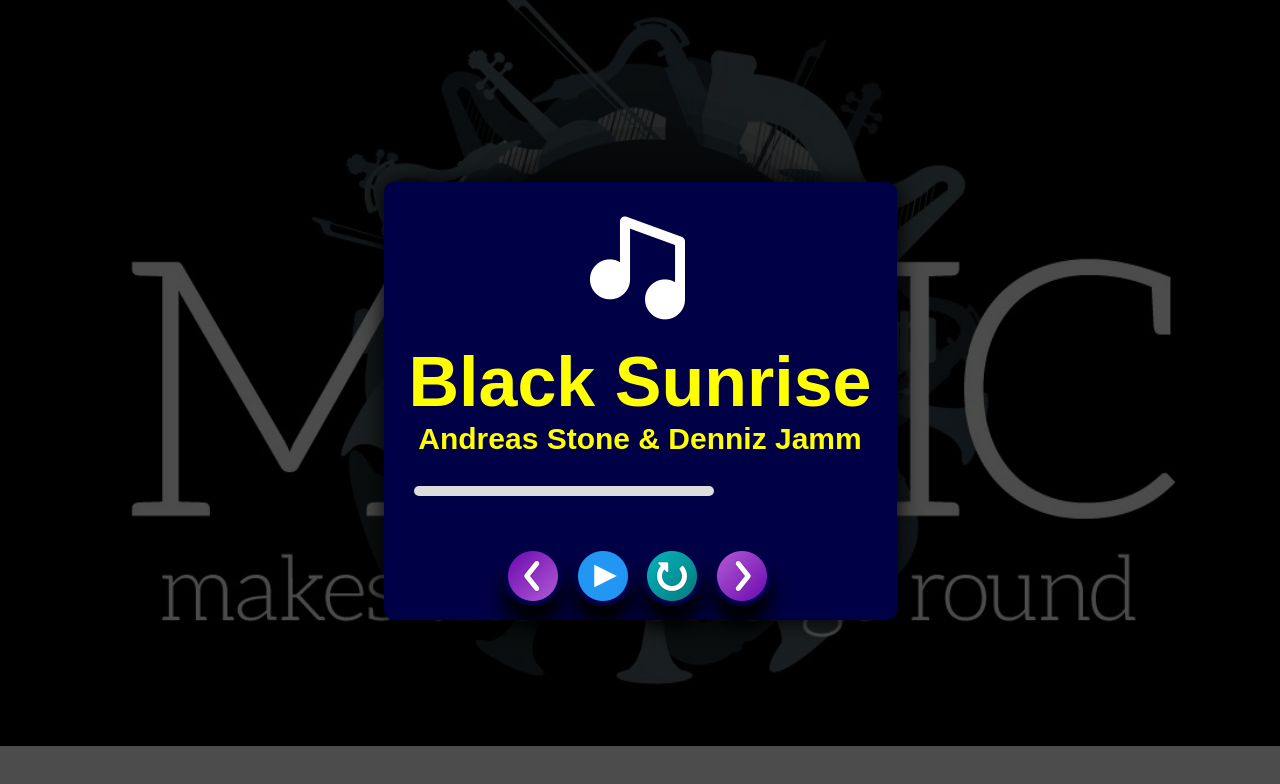
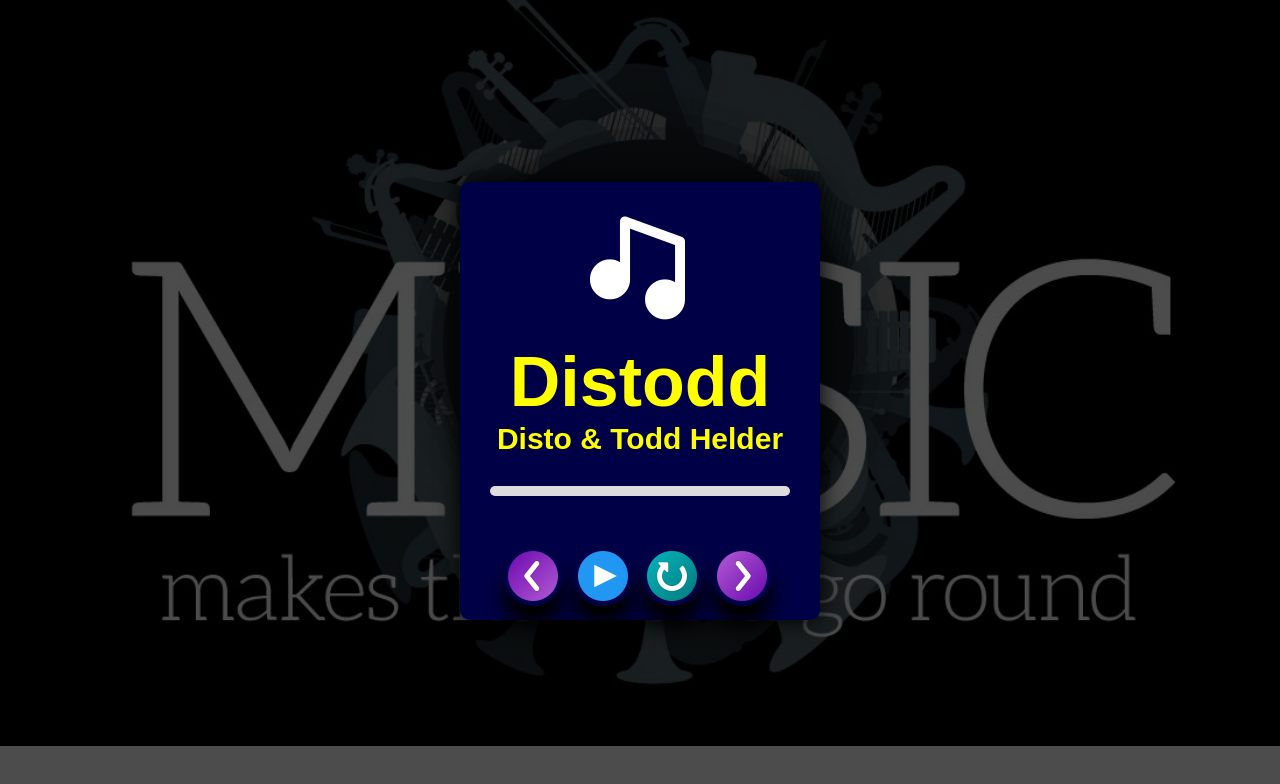
Before and after one commit to Devaasish/ShakySound, a plain HTML site: page index.html in a window 1280 px wide. Drawn offline with nearby package versions, Linux system fonts and the light colour scheme; a web font is replaced by a local one.

Commit message:
Update index.html

```diff
--- a/index.html
+++ b/index.html
@@ -25,8 +25,8 @@
         </div>
 
         <div class="musicColumn">
-            <h2 class="songName">Black Sunrise</h2>
-            <h3 class="songComposer">Andreas Stone & Denniz Jamm</h3>
+            <h2 class="songName">Distodd</h2>
+            <h3 class="songComposer">Disto & Todd Helder</h3>
 
             <div class="musicHolder">
                 <div class="musicPlayer"></div>
```
